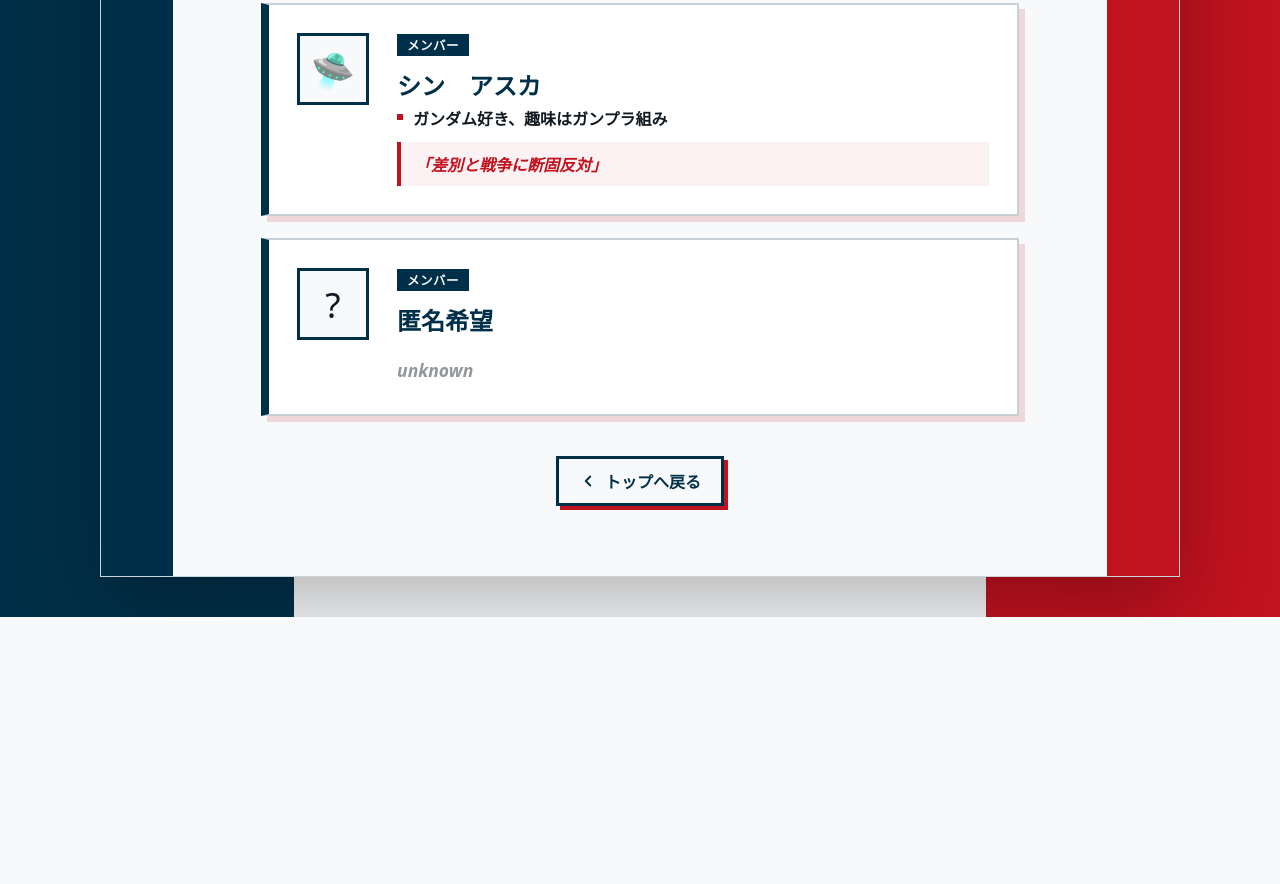
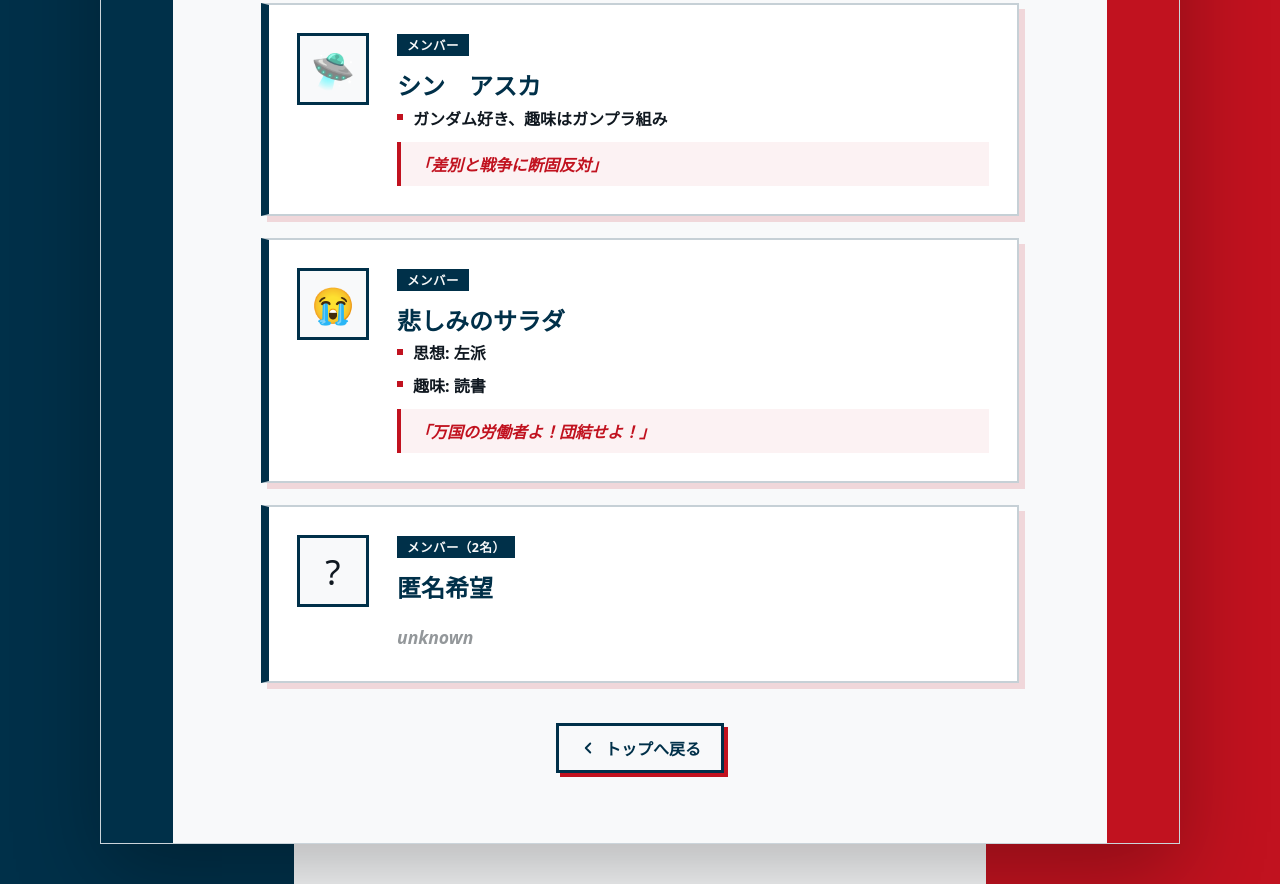
Before and after one commit to vamp15/JCC, a plain HTML site: page members.html in a window 1280 px wide. Shown: the part 2080-2964 px from the top of the page. Before the commit the page ends 2697 px from the top, so only its background shows below. Drawn offline with Linux system fonts and the light colour scheme.

Commit message:
Add files via upload

```diff
--- a/members.html
+++ b/members.html
@@ -383,11 +383,25 @@
           </div>
         </article>
 
-        <!-- 9. O -->
+        <!-- 8. 悲しみのサラダ -->
+        <article class="member">
+          <div class="member-avatar" aria-hidden="true">😭</div>
+          <div class="member-body">
+            <div class="member-role">メンバー</div>
+            <h2 class="member-name">悲しみのサラダ</h2>
+            <div class="member-details">
+              <div class="member-detail">思想: 左派</div>
+              <div class="member-detail">趣味: 読書</div>
+            </div>
+            <p class="member-motto">「万国の労働者よ！団結せよ！」</p>
+          </div>
+        </article>
+
+        <!-- 9-10. 匿名希望（2名） -->
         <article class="member">
           <div class="member-avatar" aria-hidden="true">?</div>
           <div class="member-body">
-            <div class="member-role">メンバー</div>
+            <div class="member-role">メンバー（2名）</div>
             <h2 class="member-name">匿名希望</h2>
             <p class="preparing">unknown</p>
           </div>
```
